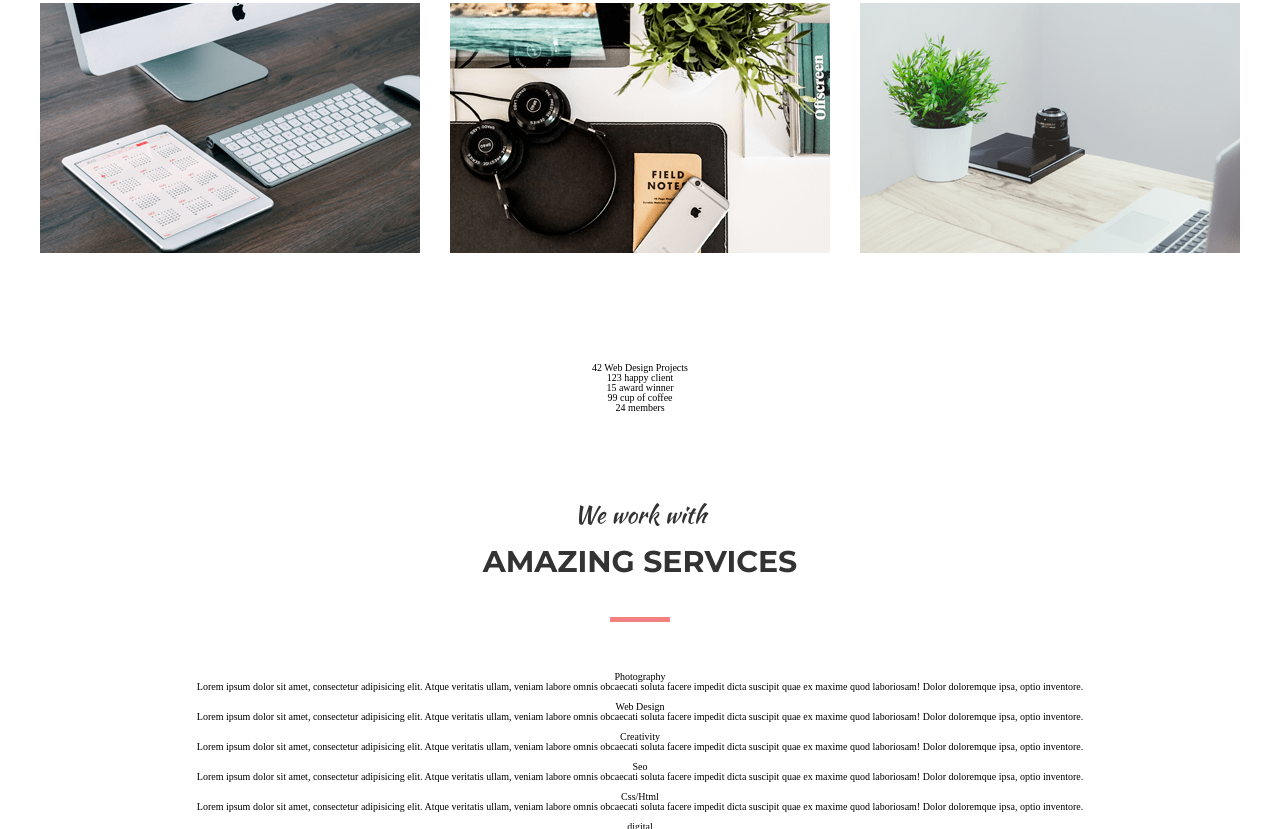
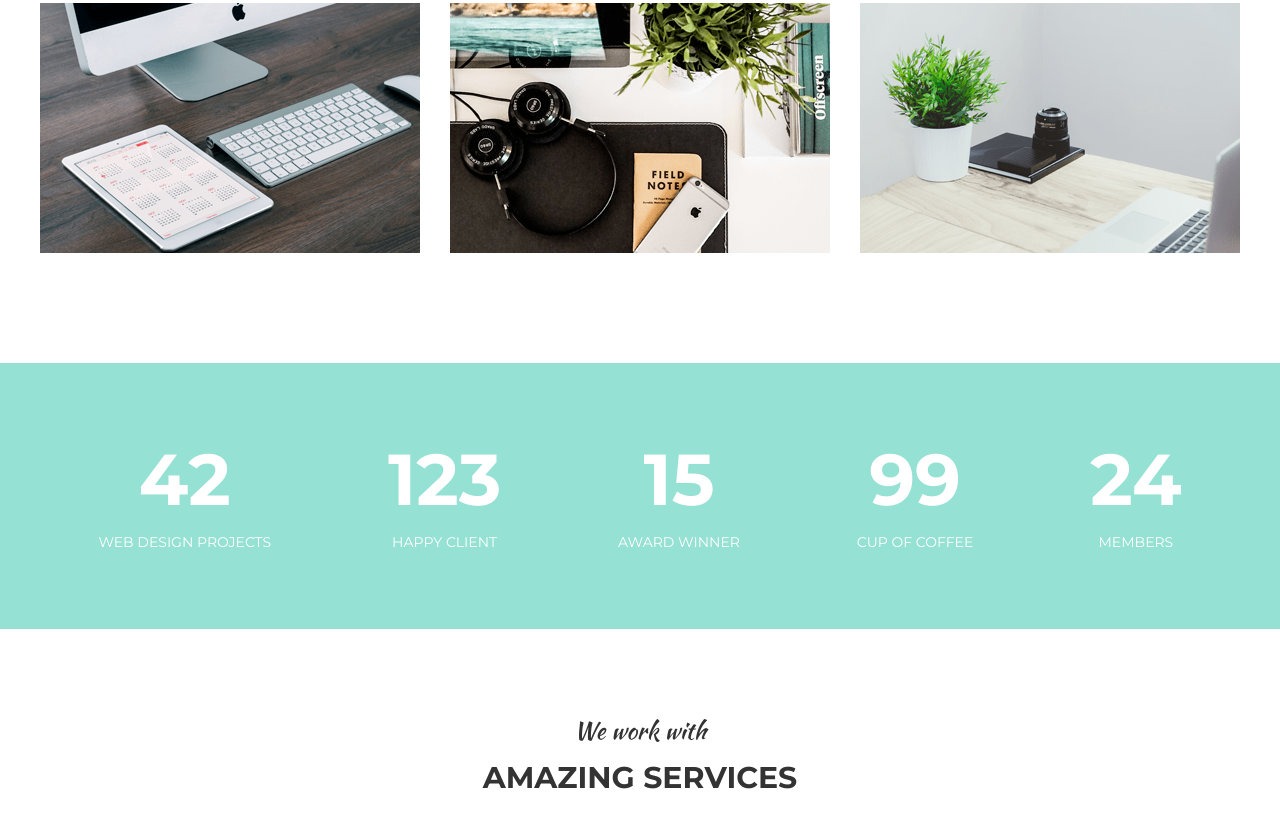
Before and after one commit to artur-hibner/Mogo, a website: page src/index.html in a window 1280 px wide. Shown: the part 495-1324 px from the top of the page. Drawn offline with nearby package versions, Linux system fonts and the light colour scheme; files that its build step writes are made by us from their sources.

Commit message:
css: section counter

```diff
--- a/src/index.html
+++ b/src/index.html
@@ -89,6 +89,7 @@
 			</section>
 
 			<section class="section counter">
+				<div class="wrapper">
 					<p class="counter__item">
 						<span class="counter__number">42</span>
 						<span class="counter__caption">Web Design Projects</span>
@@ -109,6 +110,7 @@
 						<span class="counter__number">24</span>
 						<span class="counter__caption">members</span>
 					</p>
+				</div>
 			</section>
 
 			<section class="section work">
--- a/src/scss/partials/_base.scss
+++ b/src/scss/partials/_base.scss
@@ -73,3 +73,25 @@
 		}
 	}
 }
+
+.counter{
+	background-color: #95e1d3;
+	padding: 80px 0;
+	& .wrapper{
+		display: flex;
+		flex-direction: row;
+		flex-wrap: wrap;
+		justify-content: space-around;
+	}
+	&__number, &__caption{
+		display: block;
+	}
+	&__number{
+		@include font-family($montserrat, 7.2rem, #FFFFFF, 7.2rem, 700);
+		padding-bottom: 20px;
+	}
+	&__caption{
+		@include font-family($montserrat, 1.4rem, #FFFFFF, 1.4rem, 400);
+		text-transform: uppercase;
+	}
+}
```
Also changed, not shown: dest/dev/index.html (+2 -0 lines), dest/dev/css/style.css, 1 other file. Lines whose indentation alone changed are shown as unchanged.
